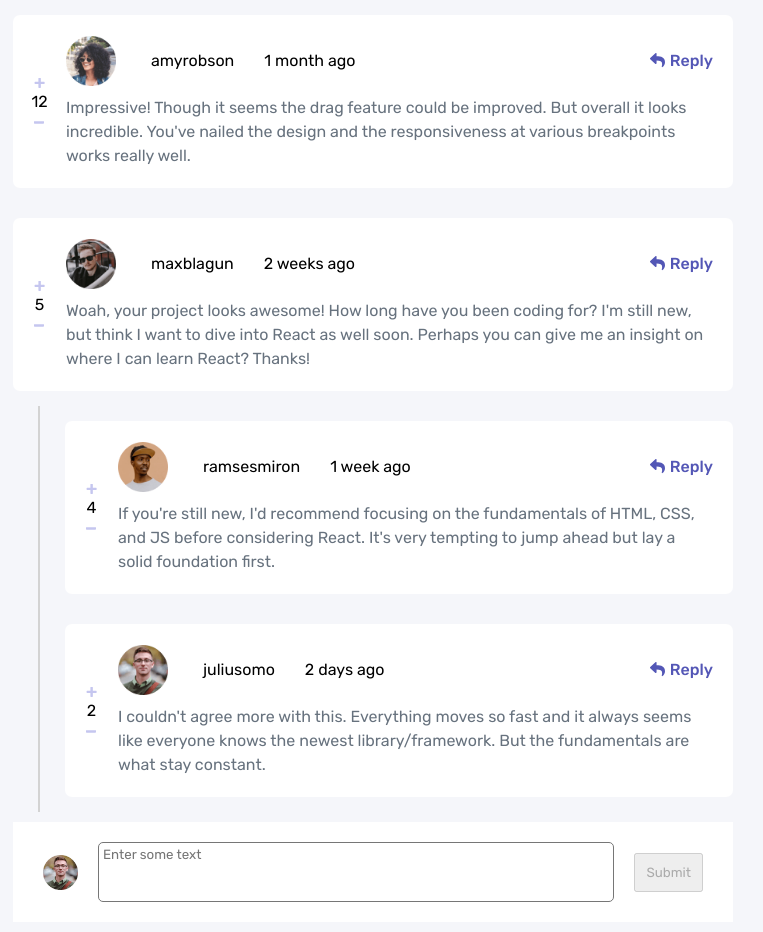
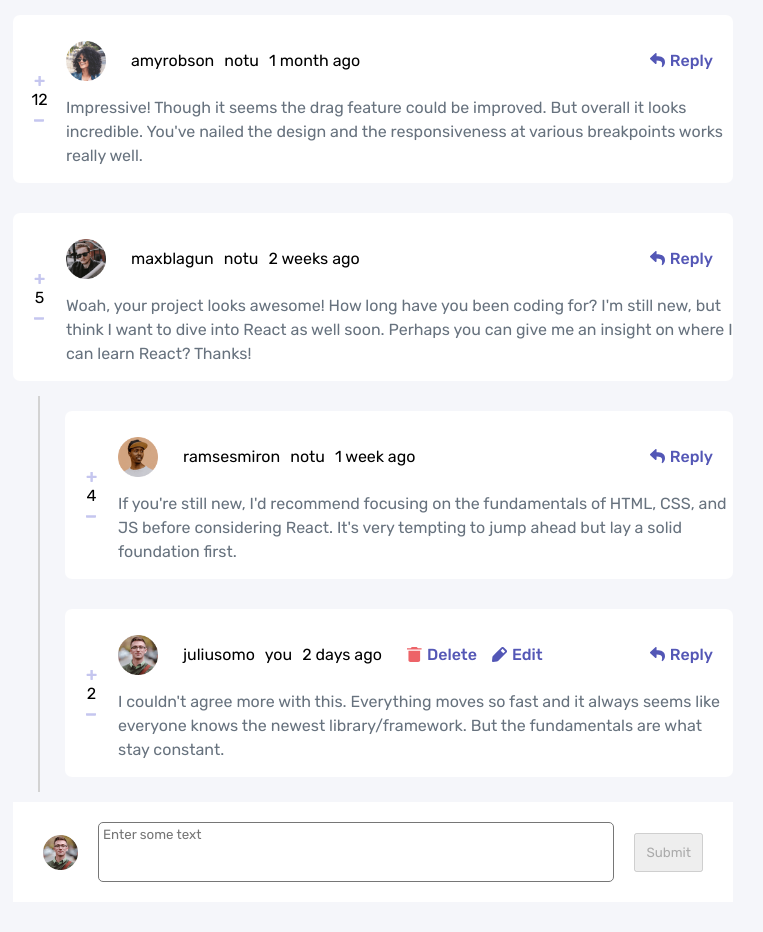
Before and after one commit to Berkeleyvh24/interactive-comments-section-main, a React (Vite) app: page / in a window 1280 px wide. Shown: the whole page, without its empty margins (267-1030 px from the left). Built offline with nearby package versions, Linux system fonts and the light colour scheme.

Commit message:
add edit functionality

```diff
--- a/src/Components/Comment.tsx
+++ b/src/Components/Comment.tsx
@@ -1,19 +1,45 @@
 import * as React from "react";
 import "./comment.css";
 import { Comment } from "../types/types";
-import { useState } from "react";
+import { useContext, useState } from "react";
 import AddComment from "./addComment.tsx";
+import { CommentsContext } from "../context.tsx";
 
 interface CommentComponentInterface {
   comment: Comment;
+  activeUserName: string;
 }
 
 export default function CommentComponent({
   comment,
+  activeUserName,
 }: CommentComponentInterface) {
+    const {handleEditComment} = useContext(CommentsContext)
   const [count, setCount] = useState(comment.score);
   const [isHidden, setIsHidden] = useState<boolean>(true);
+  const [editText, setEditText] = useState<boolean>(false);
+  const [inputValue, setInputValue] = useState<string>(comment.content);
 
+  const handleInputChange = (event: React.ChangeEvent<HTMLTextAreaElement>) => {
+    setInputValue(event.target.value);
+  };
+
+  const editTextChange = (): void => {
+    if (!editText) {
+      setEditText(true);
+      return;
+    }
+
+    setEditText(false);
+  };
+
+  const replyButtonChange = (): void => {
+    if (isHidden) {
+      setIsHidden(false);
+      return;
+    }
+    setIsHidden(true);
+  };
 
   const incrementScore = (): void => {
     setCount((prevCount) => {
@@ -25,6 +51,11 @@ export default function CommentComponent({
       return prevCount - 1;
     });
   };
+
+    function handleEditUpdate(): void {
+        const returnBoolean = handleEditComment!(comment.id, inputValue);
+        setEditText(returnBoolean!);
+    }
 
   return (
     <div>
@@ -51,36 +82,81 @@ export default function CommentComponent({
             <img src={comment.user.image.png} alt="profile-pic" />
             <div className="inner-comment-tags-text">
               <span>{comment.user.username}</span>
+              {activeUserName === comment.user.username ? (
+                <span>you</span>
+              ) : (
+                <span>notu</span>
+              )}
               <span>{comment.createdAt}</span>
             </div>
-            <a className="inner-comment-tags-reply" onClick={() => setIsHidden(false)}>
-              <img src={"./images/icon-reply.svg"} alt="report" />
-              <p>Reply</p>
-            </a>
+            {activeUserName === comment.user.username ? (
+              <div className="inner-comment-edit-delete">
+                <a
+                  className="inner-comment-tags-reply"
+                  onClick={replyButtonChange}
+                >
+                  <img src={"./images/icon-delete.svg"} alt="report" />
+                  <p>Delete</p>
+                </a>
+                <a
+                  className="inner-comment-tags-reply"
+                  onClick={editTextChange}
+                >
+                  <img src={"./images/icon-edit.svg"} alt="report" />
+                  <p>Edit</p>
+                </a>
+              </div>
+            ) : (
+              <></>
+            )}
+            {!editText && (
+              <a
+                className="inner-comment-tags-reply"
+                onClick={replyButtonChange}
+              >
+                <img src={"./images/icon-reply.svg"} alt="report" />
+                <p>Reply</p>
+              </a>
+            )}
           </div>
-          <div className="inner-comment-text">
-            <span>
-              {}
-              {comment.content}
-            </span>
-          </div>
+          {editText ? (
+            <div className="inner-edit">
+              <div className="inner-comment-text">
+                <textarea
+                  value={inputValue}
+                  className="create-edit-input"
+                  onChange={handleInputChange}
+                  placeholder="Enter some text"
+                />
+              </div>
+              <div className="inner-edit-update-container">
+                <button className="inner-edit-update-button" onClick={handleEditUpdate}>Update</button>
+              </div>
+            </div>
+          ) : (
+            <div className="inner-comment-text">
+              <span>{comment.content}</span>
+            </div>
+          )}
         </div>
       </div>
-      {!isHidden && <AddComment comment={comment} setIsHidden={setIsHidden}/>}
-      {comment!.replies !== undefined && comment!.replies.length > 0 && (
-      <div>
-            {comment.replies?.map((reply, index) => (
-              <div>
-                <div className="inner-reply-container">
-                  <div className="inner-reply-bar"></div>
-                  <div className="inner-reply-comment-section">
-                    <CommentComponent key={index} comment={reply} />
-                  </div>
-                </div>
-              </div>
-            ))}
-          </div>
-      )}
+      {!isHidden && <AddComment comment={comment} setIsHidden={setIsHidden} />}
+      <div className="inner-reply-container">
+        <div className="inner-reply-bar"></div>
+        <div className="inner-reply-comment-section">
+          {comment!.replies !== undefined && comment!.replies.length > 0 && (
+            <>
+              {comment.replies?.map((reply, index) => (
+                <CommentComponent
+                  activeUserName={activeUserName}
+                  key={index}
+                  comment={reply}
+                />
+              ))}
+            </>
+          )}
+        </div>
+      </div>
     </div>
   );
 }
--- a/src/Components/CommentContainer.tsx
+++ b/src/Components/CommentContainer.tsx
@@ -2,6 +2,8 @@ import * as React from "react";
 import "./commentContainer.css";
 import CommentComponent from "./Comment.tsx";
 import { Comment } from "../types/types";
+import { CommentsContext } from "../context.tsx";
+import { useContext } from "react";
 
 interface CommentContainerInterface {
   comment: Comment;
@@ -11,10 +13,12 @@ interface CommentContainerInterface {
 export default function CommentsContainer({
   comment,
 }: CommentContainerInterface) {
+  const { currentUser } = useContext(CommentsContext);
+
   return (
     <div className="main-container">
       <div className="comment-reply-container">
-        <CommentComponent comment={comment} />
+        <CommentComponent activeUserName={currentUser.username} comment={comment} />
         {/* {comment!.replies !== undefined && comment!.replies.length > 0 && (
           <div>
             {comment?.replies.map((reply, index) => (
--- a/src/Components/addComment.tsx
+++ b/src/Components/addComment.tsx
@@ -12,20 +12,16 @@ interface AddCommentComponentType {
 const AddComment = ({ comment, setIsHidden}: AddCommentComponentType) => {
   const { handleCommentAddition, handleReplyCommentSubmit, currentUser} = useContext(CommentsContext);
   const [inputValue, setInputValue] = useState<string>("");
-
   const handleInputChange = (event: React.ChangeEvent<HTMLTextAreaElement>) => {
     setInputValue(event.target.value);
   };
 
   const handleButtonClick = () => {
-    console.log(comment)
     if(comment !== undefined){
-      console.log('----')
       handleReplyCommentSubmit!(comment, inputValue, currentUser);
       setIsHidden!(true);
       setInputValue("");
     }else{
-      console.log('=====')
       handleCommentAddition!(inputValue)
       setInputValue("");
     }
--- a/src/Components/comment.css
+++ b/src/Components/comment.css
@@ -20,6 +20,7 @@
     display: flex;
     margin: 15px 0px;
     border-radius: 7px;
+    /* width: 100%; */
 }
 
 
@@ -40,36 +41,26 @@
     flex: 1;
     display: flex;
     flex-direction: column;
+    padding-bottom: 15px;
 }
 
 .inner-comment-tags{
     display: flex;
+    flex-wrap: wrap;
     align-items: center;
     padding: 20px 20px 10px 0px;
     gap: 10px;
+
     img{
-        width: 50px;
+        width: 40px;
     }
+
     .inner-comment-tags-text{
         display: flex;
         flex-direction: row;
         margin-left: 10px;
         span{
-            margin: 0px 15px
-        }
-    }
-
-    .inner-comment-tags-reply{
-        display: flex;
-        gap: 5px;
-        position: relative;
-        align-items: center;
-        margin-left: auto;
-        color: var(--moderate-blue);
-        font-weight: 500;
-        img{
-            width: 15px;
-            height: 15px;
+            margin: 0px 5px;
         }
     }
 
@@ -91,14 +82,89 @@
     } */
 }
 
+.inner-comment-tags .inner-comment-tags-reply{
+    display: flex;
+    gap: 5px;
+    align-items: center;
+    margin-left: auto;
+    color: var(--moderate-blue);
+    font-weight: 500;
+    img{
+        width: 15px;
+        height: 15px;
+    }
+}
+
+
+
 .inner-comment-text{
-    padding: 20px;
-    padding-top: 0;
-    padding-left: 0;
+    height: auto;
     color: var(--grayish-blue);
     font-weight: 400;
     font-size: 16px;
     line-height: 1.5em;
     overflow: hidden;
+}
+
+.inner-comment-edit-delete{
+    display: flex;
+    margin-left: 10px;
+    flex-direction: row;
+    gap: 15px;
+}
+
+.inner-edit{
+    display: flex;
+    flex-direction: column;
+    width: auto;
+}
+
+.create-edit-input{
+    overflow:auto;
+    width: 90%;
+    height: 70%; /* Adjust height as needed */
+    padding: 4px; /* Adjust padding to ensure text is at the top */
+    box-sizing: border-box; /* Include padding and border in the element's total width and height */
+    resize: none; /* Prevent resizing if desired */
+    vertical-align: top;
+    margin: 0px 20px;
+    border-radius: 5px;
+    outline: none;
+    resize: none
+}
+
+.inner-edit-update-container{
+    display: flex;
+    justify-content: flex-end;
+}
+
+.inner-edit-update-button{
+    margin-right: 42px;
+    margin-bottom: 20px;
+    margin-top: -10px;
+    height: 35px;
+    width: 80px;
+    border: none;
+    border-radius: 5px;
+    background-color: var(--moderate-blue);
+    color: white
 
 }
+
+.inner-reply-container{
+    display: flex;
+    flex-direction: row;
+}
+
+.inner-reply-bar{
+    height: auto;
+    background-color: lightgray;
+    padding: 0px 1px 0px 1px;
+    margin: 0px 25px;
+    /* width: 40px; */
+}
+
+
+.inner-reply-comment-section{
+    flex-grow: 1;
+}
--- a/src/Components/commentContainer.css
+++ b/src/Components/commentContainer.css
@@ -8,23 +8,5 @@
 .comment-reply-container{
     display: flex;
     flex-direction: column;
-    width: 100%;
+    width: auto;
 }
-
-.inner-reply-container{
-    display: flex;
-    flex-direction: row;
-}
-
-.inner-reply-bar{
-    display: flex;
-    height: auto;
-    background-color: lightgray;
-    padding: 0px 1px 0px 1px;
-    margin: 0px 25px;
-}
-
-
-.inner-reply-comment-section{
-    flex: 1;
-}
--- a/src/context.tsx
+++ b/src/context.tsx
@@ -12,6 +12,7 @@ interface FunctionalContext{
     setReplyDisplay?: Dispatch<SetStateAction<boolean>>;
     handleReplyCommentSubmit?: (replyingTo: Comment, comment: string, user: User) => void;
     changeScore?: (newValue: number) => void;
+    handleEditComment?: (commentId: number, newComment: string) => void;
     handleCommentAddition?: (newComment: string) => void
 }
 
@@ -62,6 +63,22 @@ export function CommentContextProvider({ children }: CommentsContextProps): Reac
           return undefined;
     }
 
+    const handleEditComment = (commentId: number, newComment: string): boolean =>{
+        setData((prevData) => {
+            console.log(commentId)
+            const currentReplyingToComment = fetchCommentByID(commentId, prevData.comments)
+            let editedComment;
+            const initialLen = currentReplyingToComment?.content.length
+            if(newComment.startsWith(currentReplyingToComment!.content)){
+                editedComment = currentReplyingToComment!.content + newComment.substring(initialLen!)
+            }
+            currentReplyingToComment!.content = editedComment!
+
+            return prevData
+        })
+        return false
+    }
+
     const handleCommentAddition = (newComment: string): void => {
         setData((prevData) => ({
             ...prevData,
@@ -78,6 +95,8 @@ export function CommentContextProvider({ children }: CommentsContextProps): Reac
         }));
         setIncrementCommentId((prevIncrementCommentId) => prevIncrementCommentId + 1);
     };
+
+
 
     const  handleReplyCommentSubmit = (replyingTo: Comment, comment: string, user: User) => {
         setData((prevData) => {
@@ -100,7 +119,8 @@ export function CommentContextProvider({ children }: CommentsContextProps): Reac
     }
 
     return (
-        <CommentsContext.Provider value={{currentUser,comments:data.comments,handleCommentAddition,handleReplyCommentSubmit}}>
+        <CommentsContext.Provider value={{currentUser,comments:data.comments,
+        handleCommentAddition,handleReplyCommentSubmit,handleEditComment}}>
             {children}
         </CommentsContext.Provider>
     );
```
